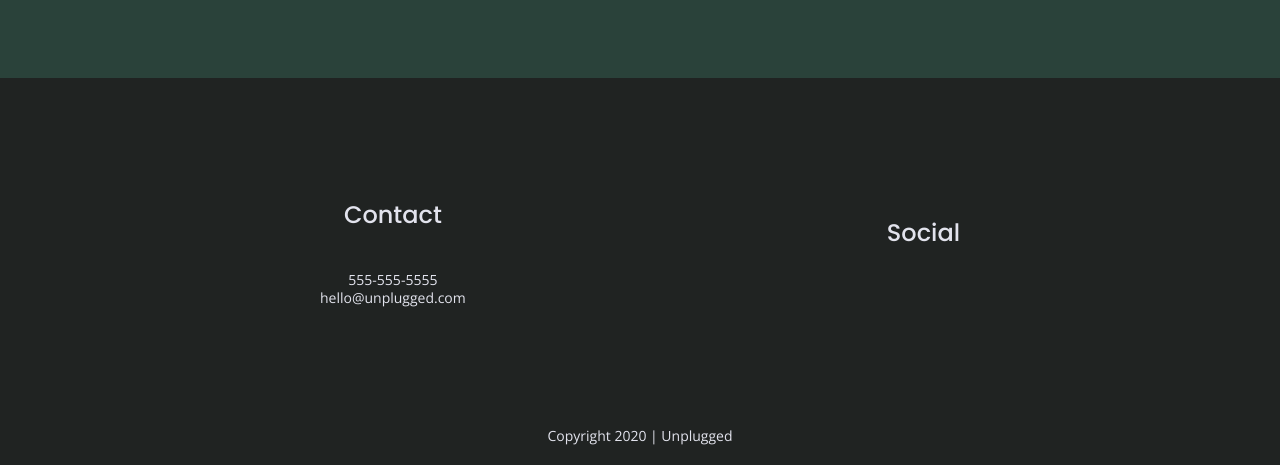
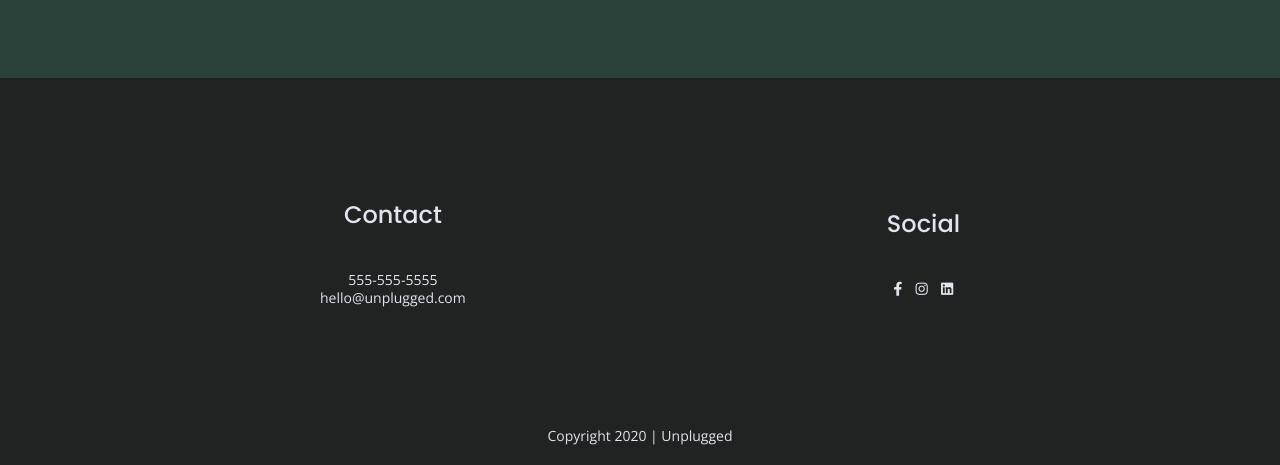
Before and after one commit to Zachmanjz/unplugged-retreat-website, a website: page index.html in a window 1280 px wide. Shown: the part 2518-2983 px from the top of the page. Drawn offline with nearby package versions, Linux system fonts and the light colour scheme.

Commit message:
reviewed for deployment

```diff
--- a/index.html
+++ b/index.html
@@ -164,9 +164,9 @@
             <div class="social">
               <h4>Social</h4>
                 <div class="social-icons">
-                    <p><a href="https://www.facebook.com/jeremy.zach/" target="_blank"></a></p>
-                    <p><a href="https://www.instagram.com/zachmanjz12/" target="_blank"></a></p>
-                    <p><a href="https://www.linkedin.com/in/zachjeremy/" target="_blank"></a></p>
+                    <p><a href="https://www.facebook.com/jeremy.zach/" target="_blank"><i class="fab fa-facebook-f"></i></a></p>
+                    <p><a href="https://www.instagram.com/zachmanjz12/" target="_blank"><i class="fab fa-instagram"></i></a></p>
+                    <p><a href="https://www.linkedin.com/in/zachjeremy/" target="_blank"><i class="fab fa-linkedin"></i></a></p>
 
                 </div>
             </div>
```
